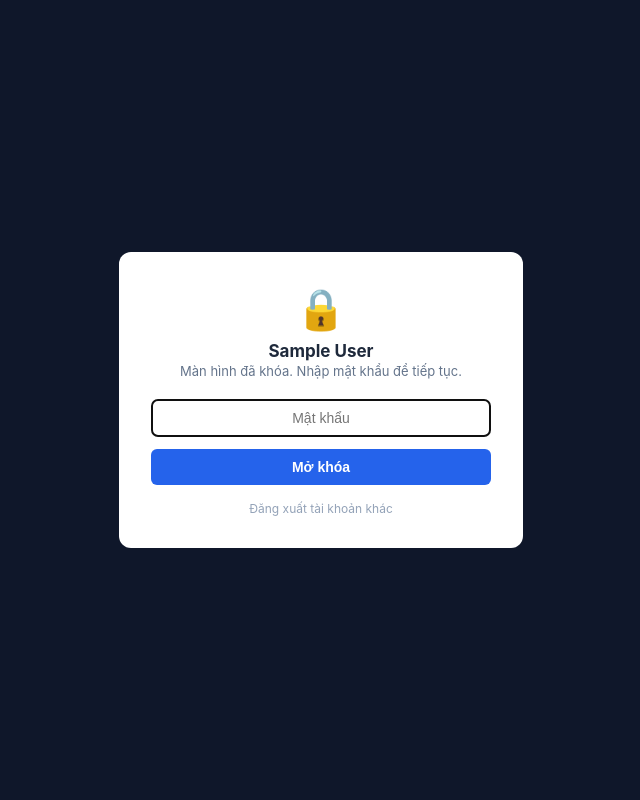
After one commit to hoangnamcnc-ioc/qlbh2-php, a PHP site: page /lock.php in a window 1280 px wide. The commit adds this page. Shown: the whole page, without its empty margins (319-959 px from the left). Run offline with PHP 8.4, Linux system fonts and the light colour scheme; the visitor is signed in with stand-in values (Sample User, id 1); tables that the repository leaves empty hold one stand-in row (values such as "Sample post"); some libraries are stand-ins or nearby versions.

Commit message:
Them tinh nang khoa man hinh: nhan vien tam roi may khong can dang xuat het phien
Port tu QLBH-SOFT: requireLogin() kiem tra co locked trong session, dieu huong
sang lock.php; xac thuc lai bang mat khau chinh tai khoan do de mo khoa, khong
mat trang thai lam viec dang do.

Co-Authored-By: Claude Sonnet 5 <noreply@anthropic.com>

```diff
--- a/inc_auth.php
+++ b/inc_auth.php
@@ -47,6 +47,12 @@ function requireLogin(): array
         redirect('login.php');
     }
     refreshUserSession();
+
+    $currentFile = basename($_SERVER['SCRIPT_NAME']);
+    if (!empty($_SESSION['locked']) && !in_array($currentFile, ['lock.php', 'logout.php'], true)) {
+        redirect('lock.php');
+    }
+
     return currentUser();
 }
 
--- a/inc_header.php
+++ b/inc_header.php
@@ -173,6 +173,7 @@ $brandColorDark = darkenColor($brandColor, 15);
   <div class="main">
     <div class="topbar">
       <span><?= e($currentUser['name']) ?> · <span class="muted"><?= e($currentUser['role']) ?></span></span>
+      <a href="lock.php" style="color:#64748b;">🔒 Khóa màn hình</a>
       <a href="change_password.php" style="color:#64748b;">Đổi mật khẩu</a>
       <a href="logout.php" style="color:#64748b;">Đăng xuất</a>
     </div>
--- /dev/null
+++ b/lock.php
@@ -0,0 +1,67 @@
+<?php
+require_once __DIR__ . '/inc_auth.php';
+require_once __DIR__ . '/inc_functions.php';
+
+$user = currentUser();
+if (!$user) {
+    redirect('login.php');
+}
+
+// Truy cập trang này (dù qua nút "Khóa màn hình" hay do bị điều hướng tới vì đã khóa từ trước)
+// luôn đảm bảo phiên đang ở trạng thái khóa, để tab khác của cùng phiên cũng bị chặn ngay.
+$_SESSION['locked'] = true;
+
+$error = '';
+if ($_SERVER['REQUEST_METHOD'] === 'POST') {
+    checkCsrf();
+    $password = $_POST['password'] ?? '';
+    $stmt = db()->prepare('SELECT password_hash FROM users WHERE id = ?');
+    $stmt->execute([$user['id']]);
+    $row = $stmt->fetch();
+
+    if ($row && password_verify($password, $row['password_hash'])) {
+        $_SESSION['locked'] = false;
+        logActivity('UNLOCK', $user['email'] ?? '');
+        redirect('index.php');
+    }
+    $error = 'Mật khẩu không đúng.';
+}
+
+$storeLogo = getSetting('store_logo', '');
+?>
+<!DOCTYPE html>
+<html lang="vi">
+<head>
+<meta charset="UTF-8">
+<meta name="viewport" content="width=device-width, initial-scale=1.0">
+<title>Màn hình đã khóa - QLBH2</title>
+<?php if ($storeLogo): ?><link rel="icon" href="uploads/store/<?= e($storeLogo) ?>"><?php endif; ?>
+<style>
+  body { margin: 0; min-height: 100vh; display: flex; align-items: center; justify-content: center; background: #0f172a; font-family: -apple-system, Segoe UI, Roboto, sans-serif; }
+  .box { background: #fff; border-radius: 12px; padding: 32px; width: 100%; max-width: 340px; text-align: center; }
+  .lock-icon { font-size: 40px; margin-bottom: 8px; }
+  h1 { font-size: 17px; margin: 0 0 2px; color: #1e293b; }
+  .muted { color: #64748b; font-size: 13px; margin: 0 0 20px; }
+  input { width: 100%; box-sizing: border-box; border: 1px solid #cbd5e1; border-radius: 6px; padding: 10px 12px; font-size: 14px; margin-bottom: 12px; text-align: center; }
+  button { width: 100%; background: #2563eb; color: #fff; border: none; border-radius: 6px; padding: 10px; font-size: 14px; font-weight: 600; cursor: pointer; }
+  button:hover { background: #1d4ed8; }
+  .alert-error { background: #fef2f2; border: 1px solid #fecaca; color: #b91c1c; padding: 8px 12px; border-radius: 6px; font-size: 13px; margin-bottom: 14px; }
+  .logout-link { display: block; margin-top: 16px; font-size: 12px; color: #94a3b8; text-decoration: none; }
+  .logout-link:hover { text-decoration: underline; }
+</style>
+</head>
+<body>
+  <div class="box">
+    <div class="lock-icon">🔒</div>
+    <h1><?= e($user['name']) ?></h1>
+    <p class="muted">Màn hình đã khóa. Nhập mật khẩu để tiếp tục.</p>
+    <?php if ($error): ?><div class="alert-error"><?= e($error) ?></div><?php endif; ?>
+    <form method="post">
+      <input type="hidden" name="csrf" value="<?= e(csrfToken()) ?>">
+      <input type="password" name="password" placeholder="Mật khẩu" autofocus required>
+      <button type="submit">Mở khóa</button>
+    </form>
+    <a class="logout-link" href="logout.php">Đăng xuất tài khoản khác</a>
+  </div>
+</body>
+</html>
```
Also changed, not shown: README.md.
